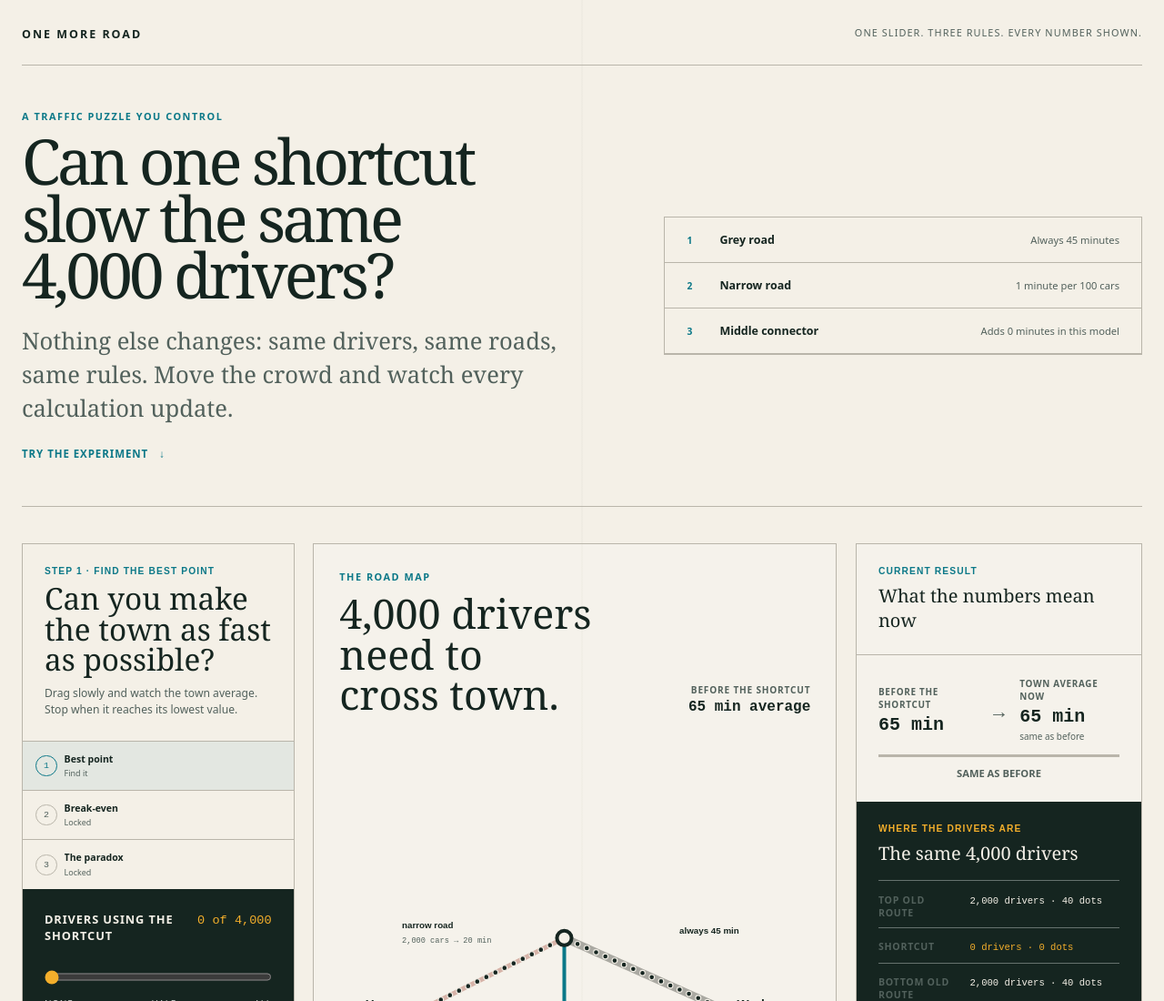
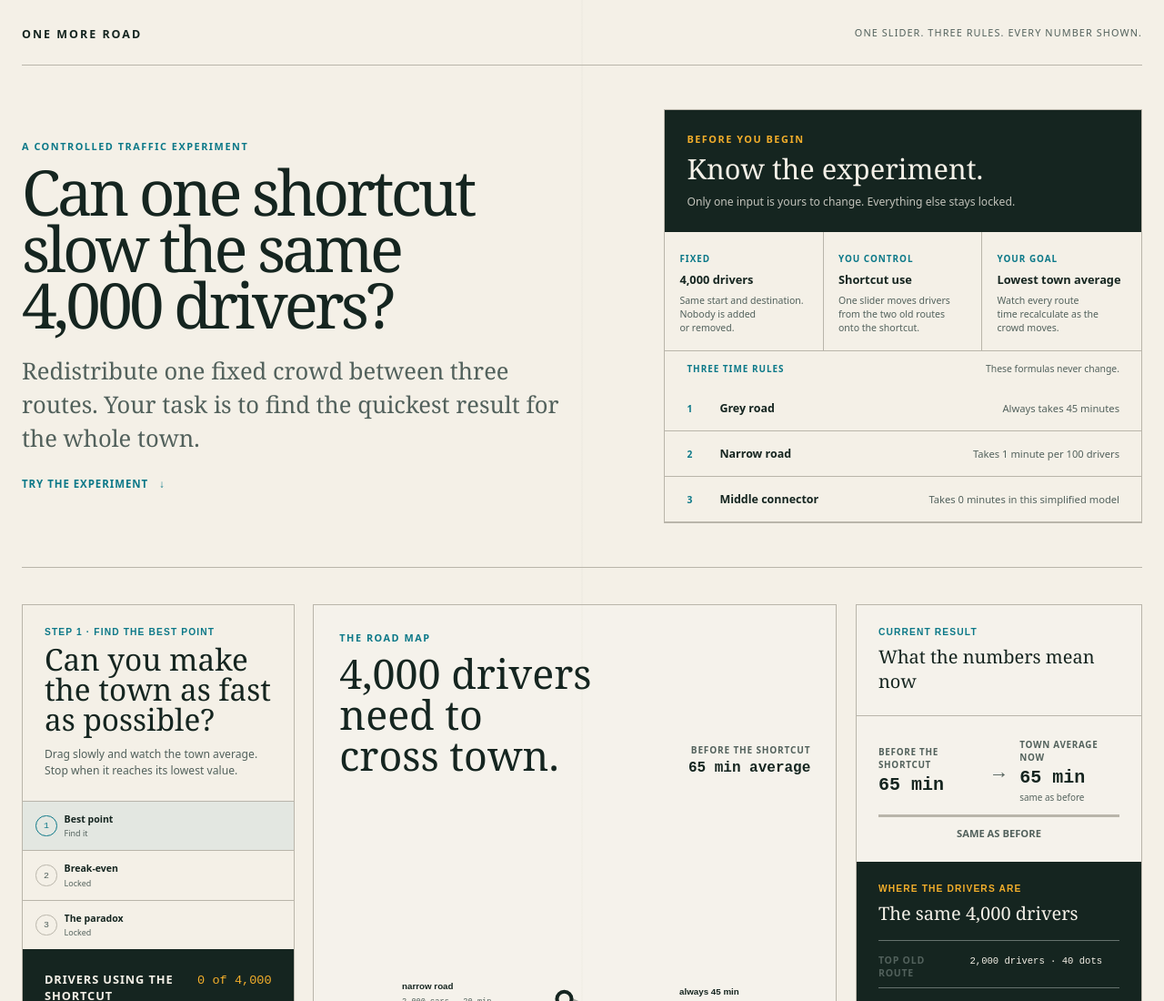
Before and after one commit to comp4020-agentic-coding-studio/comp4020-ass1-SharmaKunal14, a website built with Vite: page index.html in a window 1280 px wide. Shown: the top 1100 px of the page at 91% size. Built offline with nearby package versions, Linux system fonts and the light colour scheme.

Commit message:
Clarify the experiment before interaction

```diff
--- a/index.html
+++ b/index.html
@@ -25,22 +25,50 @@
     <main id="top">
       <section class="intro" aria-labelledby="page-title">
         <div class="intro__copy">
-          <p class="eyebrow">A traffic puzzle you control</p>
+          <p class="eyebrow">A controlled traffic experiment</p>
           <h1 id="page-title">Can one shortcut slow the same 4,000 drivers?</h1>
           <p class="intro__lead">
-            Nothing else changes: same drivers, same roads, same rules. Move the crowd and
-            watch every calculation update.
+            Redistribute one fixed crowd between three routes. Your task is to find the
+            quickest result for the whole town.
           </p>
           <a class="start-link" href="#experiment">Try the experiment <span aria-hidden="true">↓</span></a>
         </div>
 
-        <div class="intro__setup">
+        <section class="intro__setup" aria-labelledby="setup-title">
+          <header class="setup-header">
+            <p class="eyebrow">Before you begin</p>
+            <h2 class="setup-title" id="setup-title">Know the experiment.</h2>
+            <p class="setup-description">Only one input is yours to change. Everything else stays locked.</p>
+          </header>
+
+          <div class="setup-summary" aria-label="Experiment setup">
+            <article class="setup-summary__item">
+              <span>Fixed</span>
+              <strong>4,000 drivers</strong>
+              <p class="setup-summary__copy">Same start and destination. Nobody is added or removed.</p>
+            </article>
+            <article class="setup-summary__item">
+              <span>You control</span>
+              <strong>Shortcut use</strong>
+              <p class="setup-summary__copy">One slider moves drivers from the two old routes onto the shortcut.</p>
+            </article>
+            <article class="setup-summary__item setup-summary__item--last">
+              <span>Your goal</span>
+              <strong>Lowest town average</strong>
+              <p class="setup-summary__copy">Watch every route time recalculate as the crowd moves.</p>
+            </article>
+          </div>
+
+          <div class="rules-heading">
+            <span>Three time rules</span>
+            <p class="rules-heading__copy">These formulas never change.</p>
+          </div>
           <div class="rules" aria-label="The three road rules">
-            <article><span>1</span><strong>Grey road</strong><p>Always 45 minutes</p></article>
-            <article><span>2</span><strong>Narrow road</strong><p>1 minute per 100 cars</p></article>
-            <article><span>3</span><strong>Middle connector</strong><p>Adds 0 minutes in this model</p></article>
+            <article><span>1</span><strong>Grey road</strong><p>Always takes 45 minutes</p></article>
+            <article><span>2</span><strong>Narrow road</strong><p>Takes 1 minute per 100 drivers</p></article>
+            <article><span>3</span><strong>Middle connector</strong><p>Takes 0 minutes in this simplified model</p></article>
           </div>
-        </div>
+        </section>
       </section>
 
       <section class="experiment" id="experiment" aria-labelledby="experiment-title">
--- a/styles.css
+++ b/styles.css
@@ -167,6 +167,81 @@ h1 {
 
 .intro__setup {
   border: 1px solid var(--rule);
+  background: var(--paper);
+}
+
+.setup-header {
+  padding: var(--space-4);
+  background: var(--ink);
+  color: var(--paper);
+}
+
+.setup-header .eyebrow {
+  color: var(--gold);
+}
+
+.setup-title {
+  font-size: clamp(1.7rem, 2.4vw, 2.2rem);
+  line-height: 1;
+}
+
+.setup-description {
+  margin: var(--space-2) 0 0;
+  color: rgb(244 240 231 / 78%);
+  font-size: 0.76rem;
+  line-height: 1.45;
+}
+
+.setup-summary {
+  display: grid;
+  grid-template-columns: repeat(3, minmax(0, 1fr));
+  border-bottom: 1px solid var(--rule);
+}
+
+.setup-summary__item {
+  min-width: 0;
+  padding: var(--space-3);
+  border-right: 1px solid var(--rule);
+}
+
+.setup-summary__item--last {
+  border-right: 0;
+}
+
+.setup-summary span,
+.rules-heading span {
+  color: var(--teal);
+  font-size: 0.62rem;
+  font-weight: 800;
+  letter-spacing: 0.1em;
+  text-transform: uppercase;
+}
+
+.setup-summary strong {
+  display: block;
+  margin-top: 0.35rem;
+  font-size: 0.8rem;
+}
+
+.setup-summary__copy {
+  margin: 0.4rem 0 0;
+  color: var(--ink-soft);
+  font-size: 0.66rem;
+  line-height: 1.45;
+}
+
+.rules-heading {
+  padding: var(--space-2) var(--space-4);
+  display: flex;
+  justify-content: space-between;
+  gap: var(--space-3);
+  align-items: baseline;
+}
+
+.rules-heading__copy {
+  margin: 0;
+  color: var(--ink-soft);
+  font-size: 0.65rem;
 }
 
 .rules {
@@ -1470,6 +1545,25 @@ footer {
     gap: var(--space-5);
   }
 
+  .setup-summary {
+    grid-template-columns: minmax(0, 1fr);
+  }
+
+  .setup-summary__item {
+    border-right: 0;
+    border-bottom: 1px solid var(--rule);
+  }
+
+  .setup-summary__item--last {
+    border-bottom: 0;
+  }
+
+  .rules-heading {
+    align-items: flex-start;
+    flex-direction: column;
+    gap: 0.2rem;
+  }
+
   h1 {
     font-size: clamp(3rem, 14vw, 4.1rem);
   }
```
Also changed, not shown: spec/browser.test.ts (+4 -0 lines), spec/page.test.ts (+13 -3 lines).
